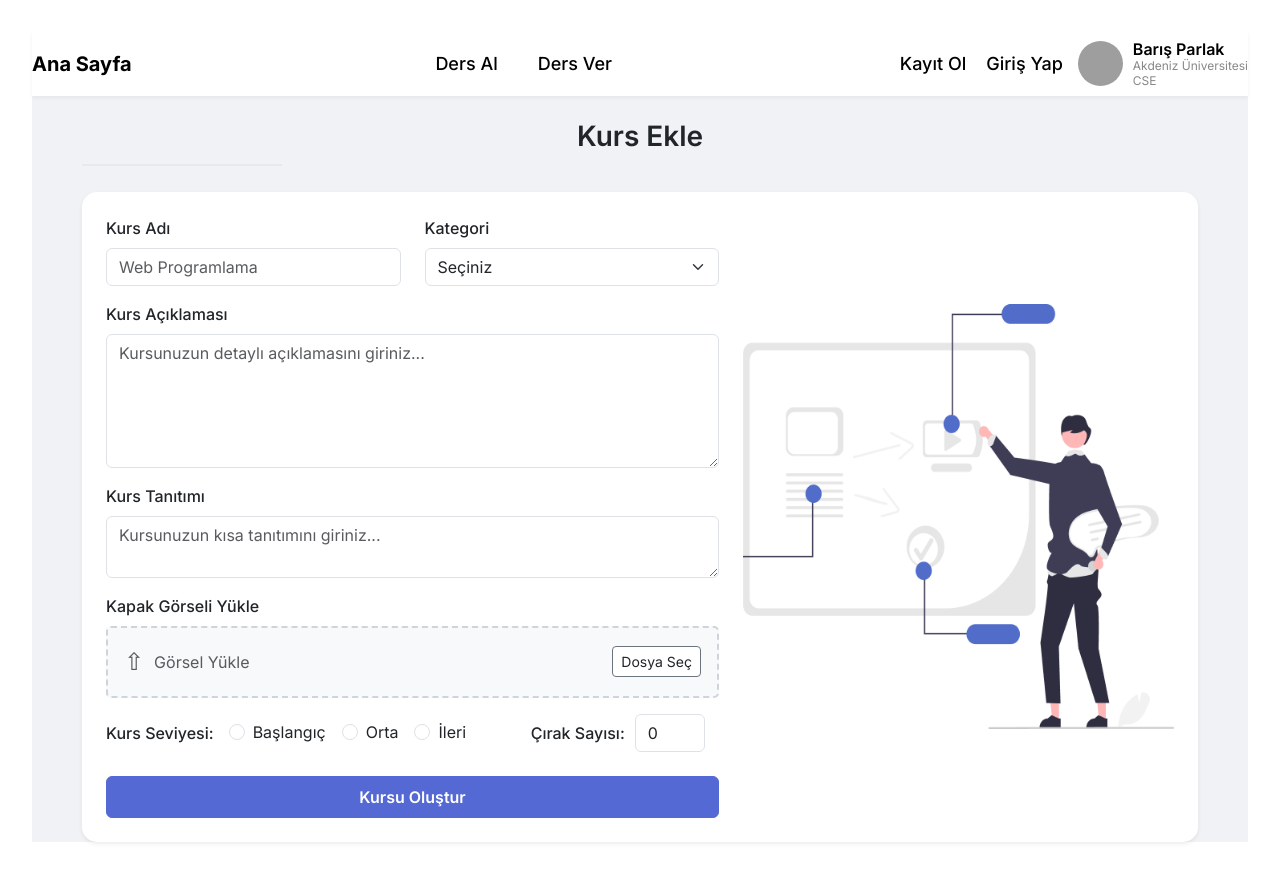
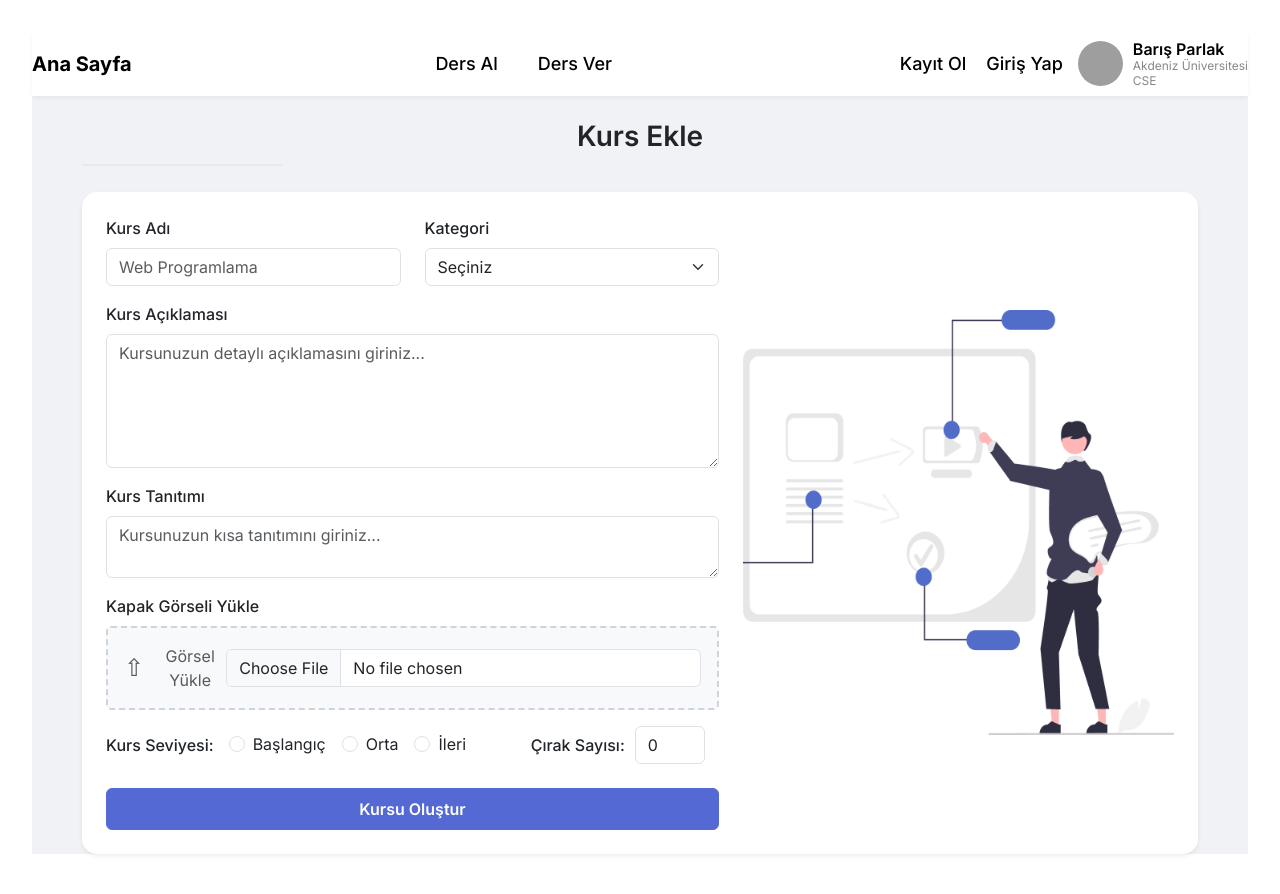
Before and after one commit to barisprlk0/stacademy, a React (Vite) app: page /addCourse in a window 1280 px wide. Shown: the top 894 px of the page. Built offline with nearby package versions, Linux system fonts and the light colour scheme; grey boxes are pictures that could not be loaded.

Commit message:
Update addCourse.jsx

```diff
--- a/src/pages/addCourse.jsx
+++ b/src/pages/addCourse.jsx
@@ -66,7 +66,7 @@ function AddCourse() {
                                         <span style={{ fontSize: "24px", marginRight: "10px" }}>&#8679;</span>
                                         <span>Görsel Yükle</span>
                                     </div>
-                                    <button className="btn btn-outline-secondary btn-sm bg-white text-dark">Dosya Seç</button>
+                                    <input id="courseImage" accept='image/' className='form-control' type="file" />
                                 </div>
                             </div>
 
```
